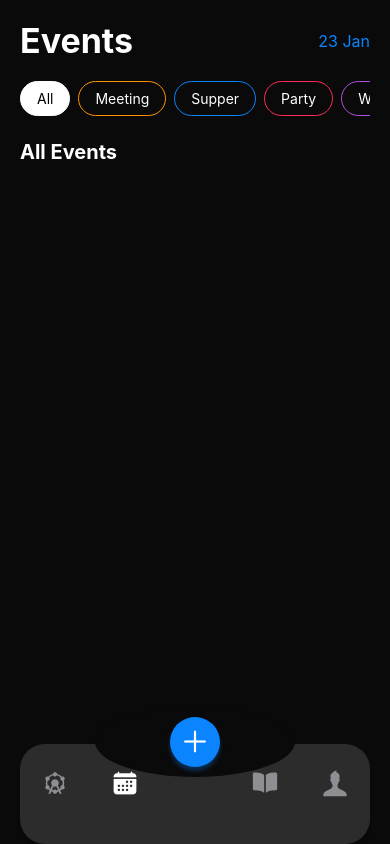
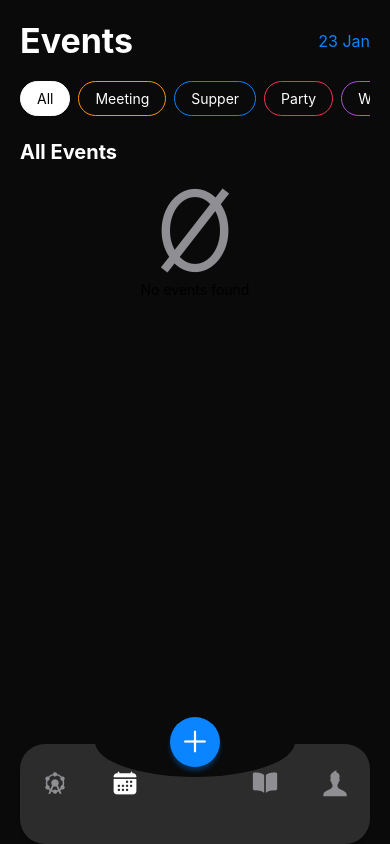
Before and after one commit to Vachek-hooves/Aristocrat, a React Native app: screen /TabEventsScreen in a window 390 px wide. Built offline with nearby package versions, Linux system fonts and the light colour scheme.

Commit message:
create NoEvents

```diff
--- a/AppScreen/TabScreen/TabEventsScreen.js
+++ b/AppScreen/TabScreen/TabEventsScreen.js
@@ -10,6 +10,7 @@ import TabLayout from '../../components/layout/TabLayout';
 import {useAppContext} from '../../appStore/context';
 import {Events} from '../../data/events';
 import Icon from 'react-native-vector-icons/Ionicons';
+import NoEvents from '../../components/TabEventsComponents/NoEvents';
 
 const TabEventsScreen = () => {
   const {allEvents} = useAppContext();
@@ -103,8 +104,11 @@ const TabEventsScreen = () => {
 
         {/* Events */}
         <ScrollView style={styles.eventsList}>
-          {filteredEvents.map(event => (
-            <TouchableOpacity
+          {filteredEvents.length === 0 ? (
+            <NoEvents />
+          ) : (
+            filteredEvents.map(event => (
+              <TouchableOpacity
               key={event.id}
               style={styles.eventCard}
               onPress={() => toggleEventExpansion(event.id)}>
@@ -137,13 +141,14 @@ const TabEventsScreen = () => {
                     <Text style={styles.detailLabel}>Dresscode</Text>
                     <Text style={styles.detailValue}>{event.type}</Text>
                   </View>
-                  <TouchableOpacity style={styles.rulesButton}>
+                  {/* <TouchableOpacity style={styles.rulesButton}>
                     <Text style={styles.rulesButtonText}>Check rules</Text>
-                  </TouchableOpacity>
+                  </TouchableOpacity> */}
                 </View>
               )}
-            </TouchableOpacity>
-          ))}
+              </TouchableOpacity>
+            ))
+          )}
         </ScrollView>
       </View>
     </TabLayout>
--- /dev/null
+++ b/components/TabEventsComponents/NoEvents.js
@@ -0,0 +1,21 @@
+import { StyleSheet, Text, View } from 'react-native'
+import Icon from 'react-native-vector-icons/MaterialCommunityIcons';
+
+const NoEvents = () => {
+  return (
+    <View style={styles.container}>
+      <Icon name="null" size={100} color="#8E8E93" />
+      <Text style={styles.text}>No events found</Text>
+    </View>
+  )
+}
+
+export default NoEvents
+
+const styles = StyleSheet.create({
+  container: {
+    flex: 1,
+    justifyContent: 'center',
+    alignItems: 'center',
+  },
+})
```
